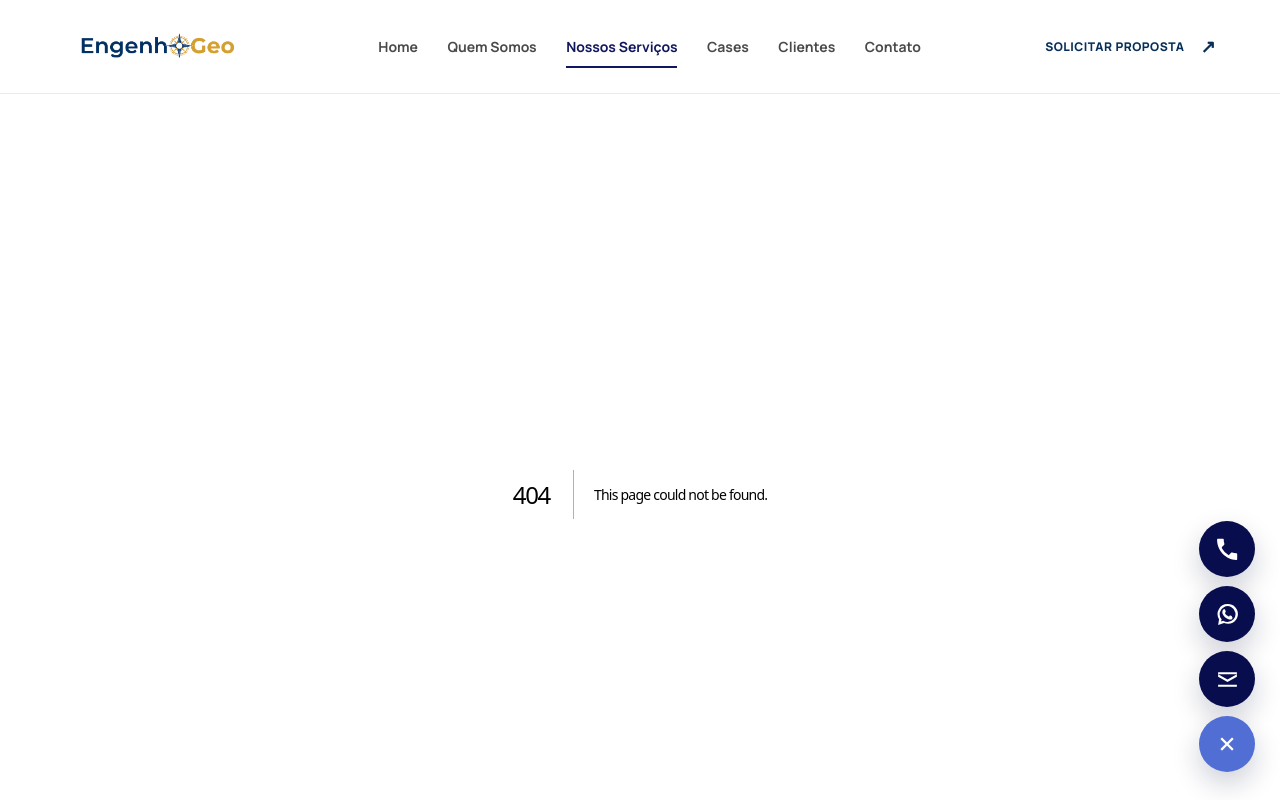
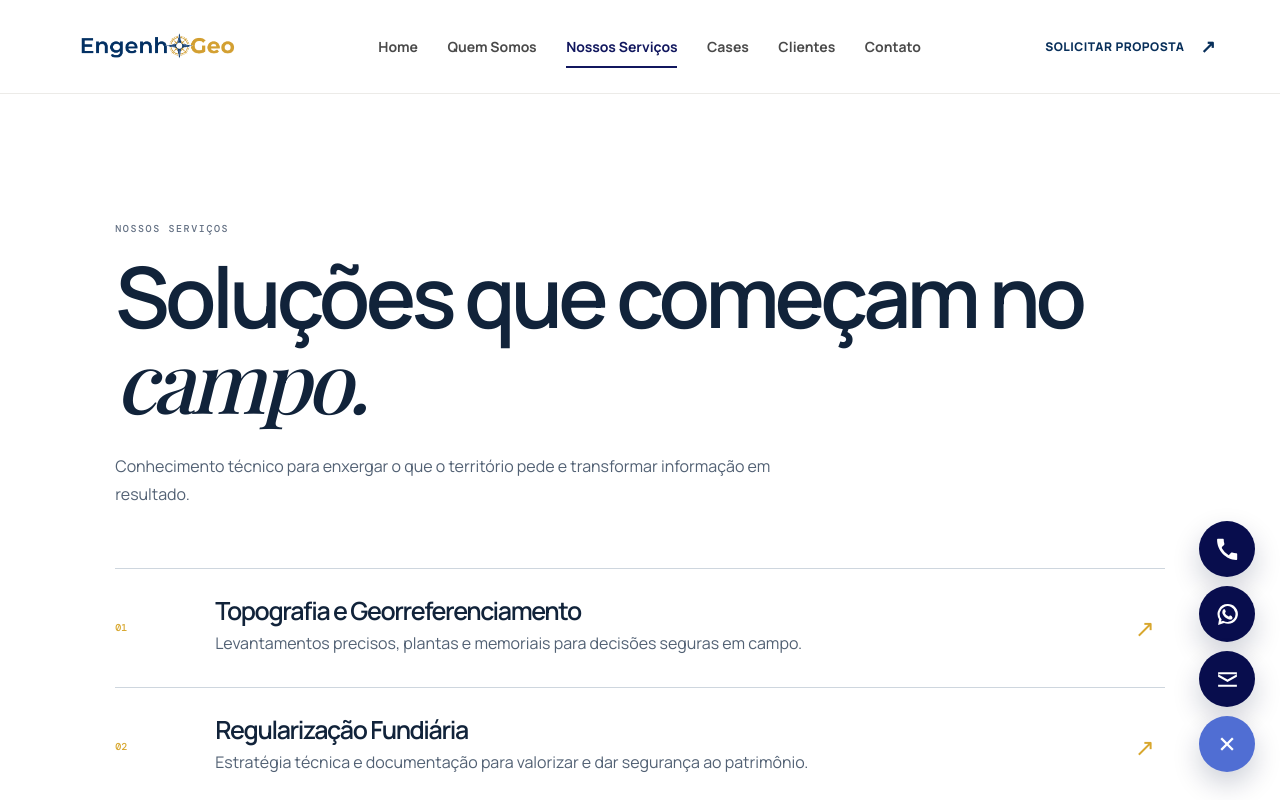
Before and after one commit to auglucas67/engenhogeo-site, a Next.js app: page /servicos in a window 1280 px wide. Before the commit this address had no page. Shown: the top 800 px of the page. Built offline with nearby package versions, Linux system fonts and the light colour scheme; a web font is replaced by a local one.

Commit message:
Adicionar páginas e contatos flutuantes da EngenhoGeo

```diff
--- /dev/null
+++ b/app/servicos/page.tsx
@@ -0,0 +1,2 @@
+const services = [['Topografia e Georreferenciamento', 'Levantamentos precisos, plantas e memoriais para decisões seguras em campo.'], ['Regularização Fundiária', 'Estratégia técnica e documentação para valorizar e dar segurança ao patrimônio.'], ['Projetos e Estudos Técnicos', 'Análises territoriais que transformam dados complexos em caminhos claros.'], ['Cadastro e Mapeamento', 'Base geoespacial confiável para planejamento, gestão e acompanhamento.']];
+export default function Servicos() { return <main className="page"><p className="eyebrow">NOSSOS SERVIÇOS</p><h1>Soluções que começam no <em>campo.</em></h1><p className="lead">Conhecimento técnico para enxergar o que o território pede e transformar informação em resultado.</p><section className="service-list">{services.map(([title, text], index) => <article className="service" key={title}><span>0{index + 1}</span><div><h2>{title}</h2><p>{text}</p></div><i>↗</i></article>)}</section></main>; }
```
